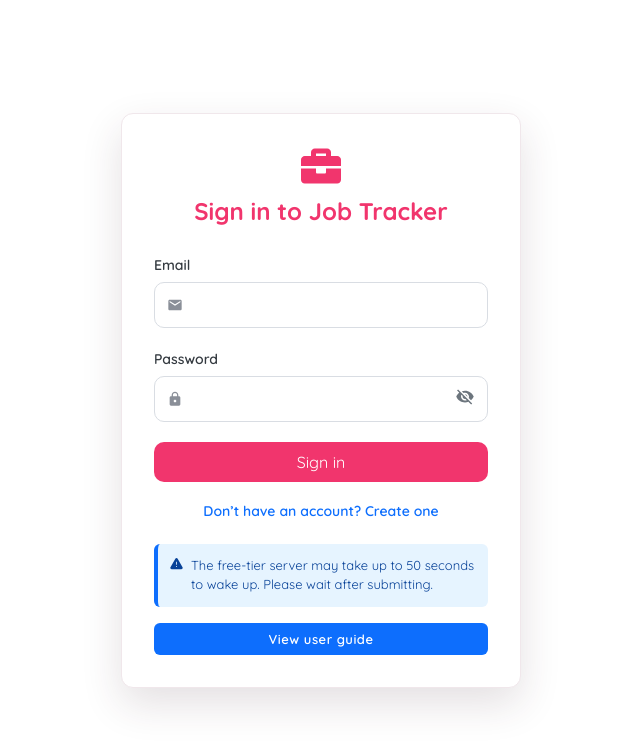
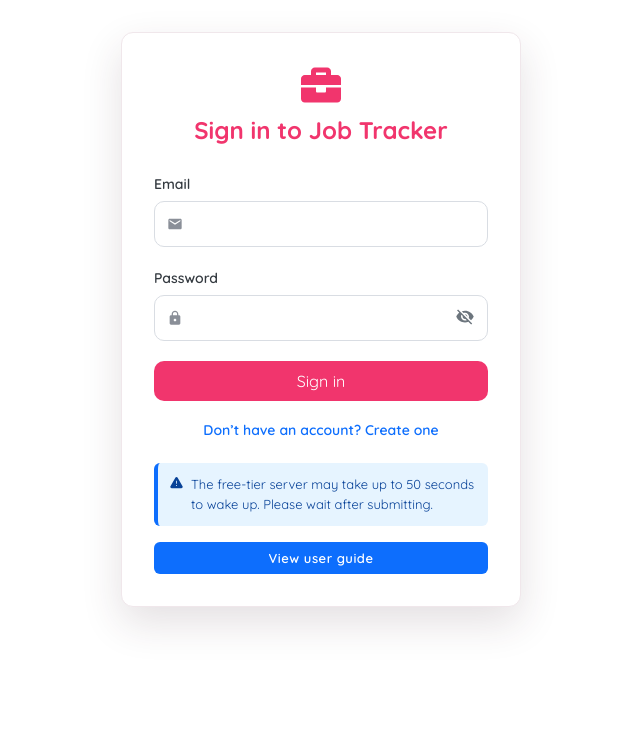
Before and after one commit to WeiHungLoh/job_tracker, a React (Vite) app in the folder client/: page /sign-in in a window 1280 px wide. Shown: the top 748 px of the page, without its empty margins (319-959 px from the left). Built offline with nearby package versions, Linux system fonts and the light colour scheme; no server answers; what material-ui-confirm would draw is missing.

Commit message:
change css layout

```diff
--- a/client/src/components/authLayout/AuthLayout.module.css
+++ b/client/src/components/authLayout/AuthLayout.module.css
@@ -1,7 +1,7 @@
 .authPage {
-    min-height: 100dvh;
+    min-height: 100vh;
     padding: 32px 16px;
-    display: grid;
-    place-items: center;
+    display: flex;
+    justify-content: center;
     box-sizing: border-box;
 }
--- a/client/src/pages/authentication/Authentication.module.css
+++ b/client/src/pages/authentication/Authentication.module.css
@@ -9,6 +9,7 @@
     border-radius: 12px;
     box-shadow: 0 16px 40px rgb(64 32 48 / 14%);
     animation: fadeIn 0.5s ease-in-out;
+    height: 100%;
 }
 
 @keyframes fadeIn {
```
